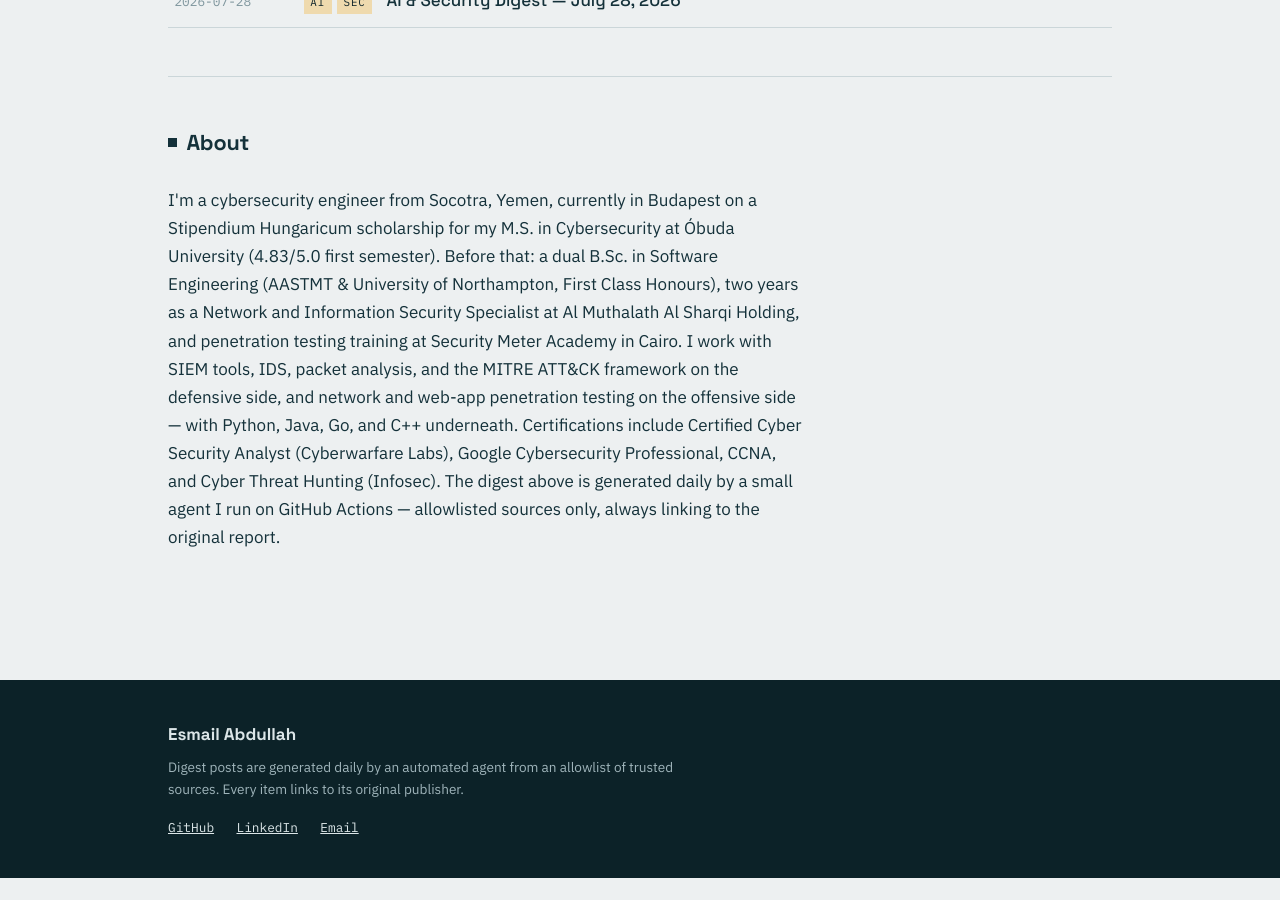
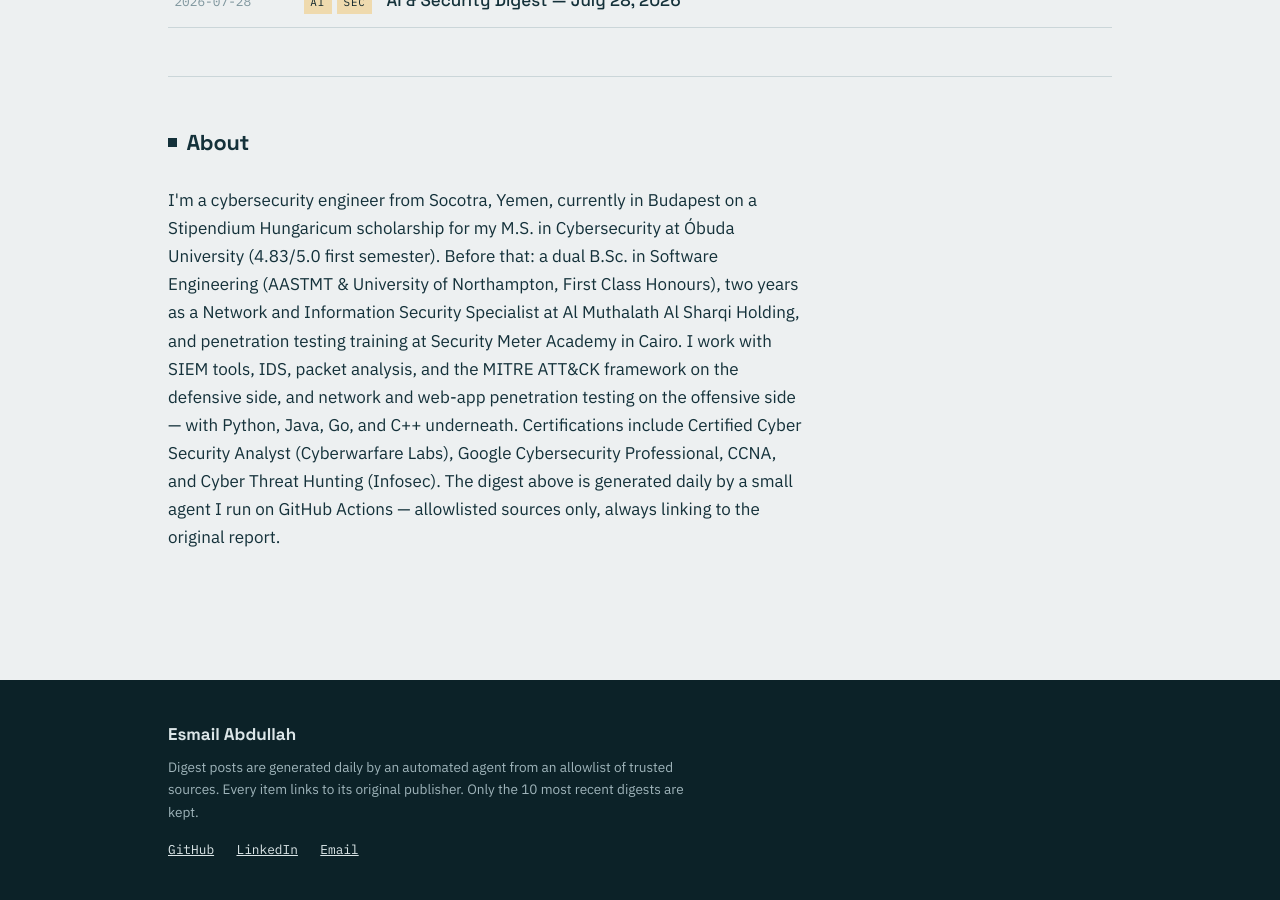
Before and after one commit to SocoSec/socosec.github.io, a Jekyll site: the page built from index.html, in a window 1280 px wide and 900 px high, scrolled down 1400 px. Built offline with Jekyll 4.4.1, drawn with Linux system fonts in a browser that asks for light colours; before the commit the page ends 2278 px from its top, so only the background shows below that.

Commit message:
Update default.html

```diff
--- a/_layouts/default.html
+++ b/_layouts/default.html
@@ -31,7 +31,7 @@
   <footer class="site-footer">
     <div class="footer-inner">
       <p class="footer-name">{{ site.author.name }}</p>
-      <p class="footer-meta">Digest posts are generated daily by an automated agent from an allowlist of trusted sources. Every item links to its original publisher.</p>
+    <p class="footer-meta">Digest posts are generated daily by an automated agent from an allowlist of trusted sources. Every item links to its original publisher. Only the 10 most recent digests are kept.</p>
       <p class="footer-links">
         <a href="https://github.com/{{ site.author.github }}">GitHub</a>
         <a href="https://www.linkedin.com/in/{{ site.author.linkedin }}">LinkedIn</a>
```
